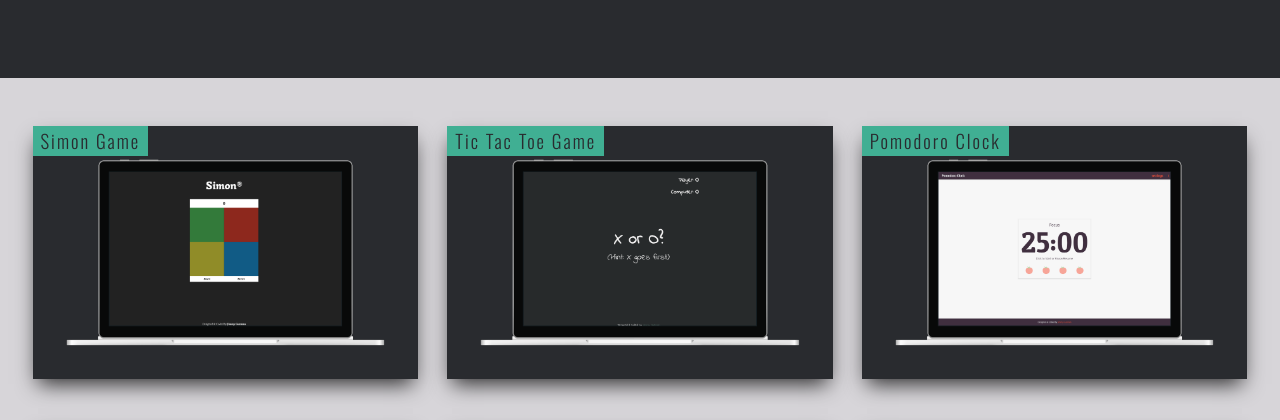
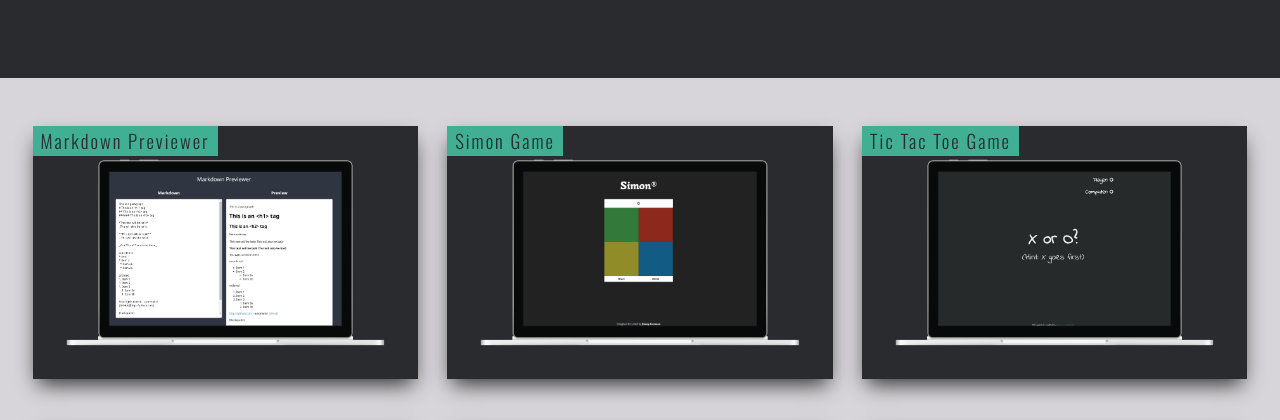
Before and after one commit to jimmy-guzman/jimmy-guzman.github.io, a plain HTML site: page projects.html in a window 1280 px wide. Shown: the part 840-1260 px from the top of the page. Drawn offline with nearby package versions, Linux system fonts and the light colour scheme.

Commit message:
added project and skill

```diff
--- a/js/projectsData.js
+++ b/js/projectsData.js
@@ -1,4 +1,10 @@
 const projectsData = [
+  {
+    name: "markdownpreviewer",
+    altName: "Markdown Previewer",
+    description:
+      "The Markdown Previewer was part of freeCodeCamp's React projects curriculum. It's a webapp that incorporates both React and Sass to render a preview of markdown in real time."
+  },
   {
     name: "simongame",
     altName: "Simon Game",
```
Also changed, not shown: index.html (+2 -1 lines), images/projects/markdownpreviewer.png (added), 2 other files.
